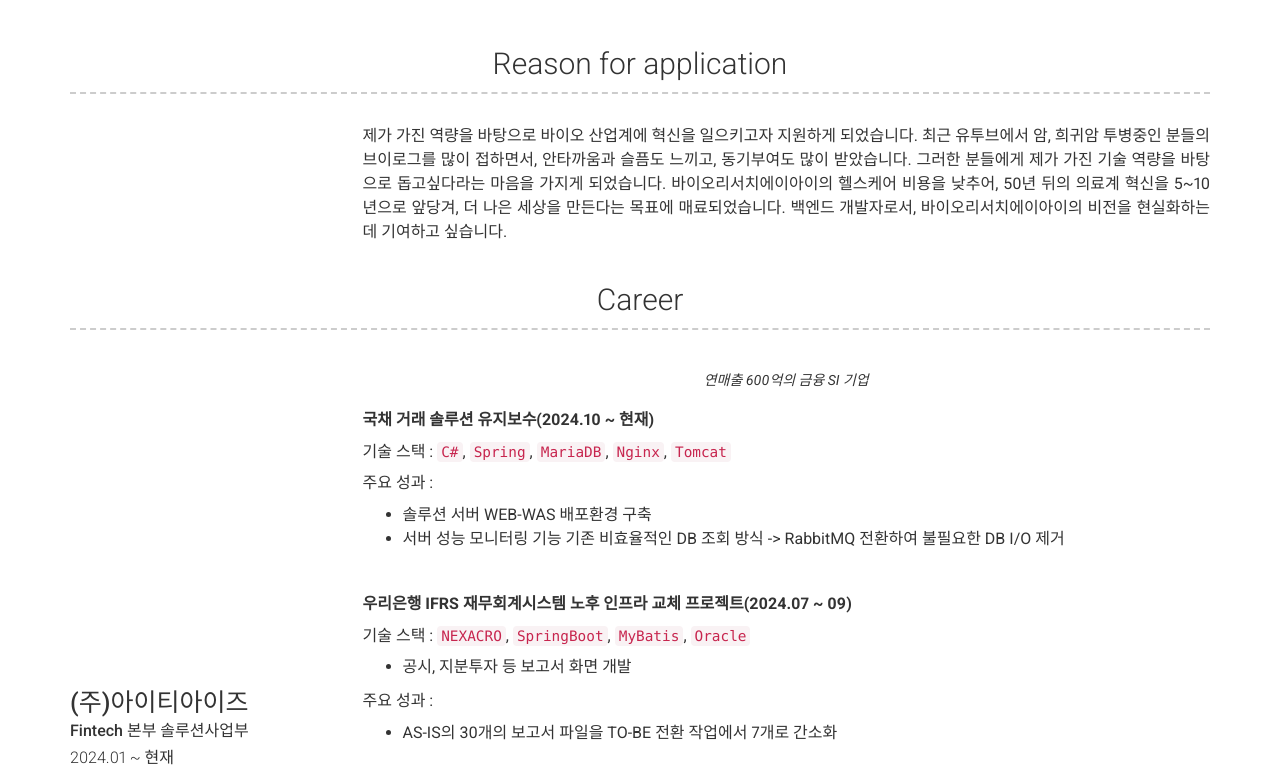
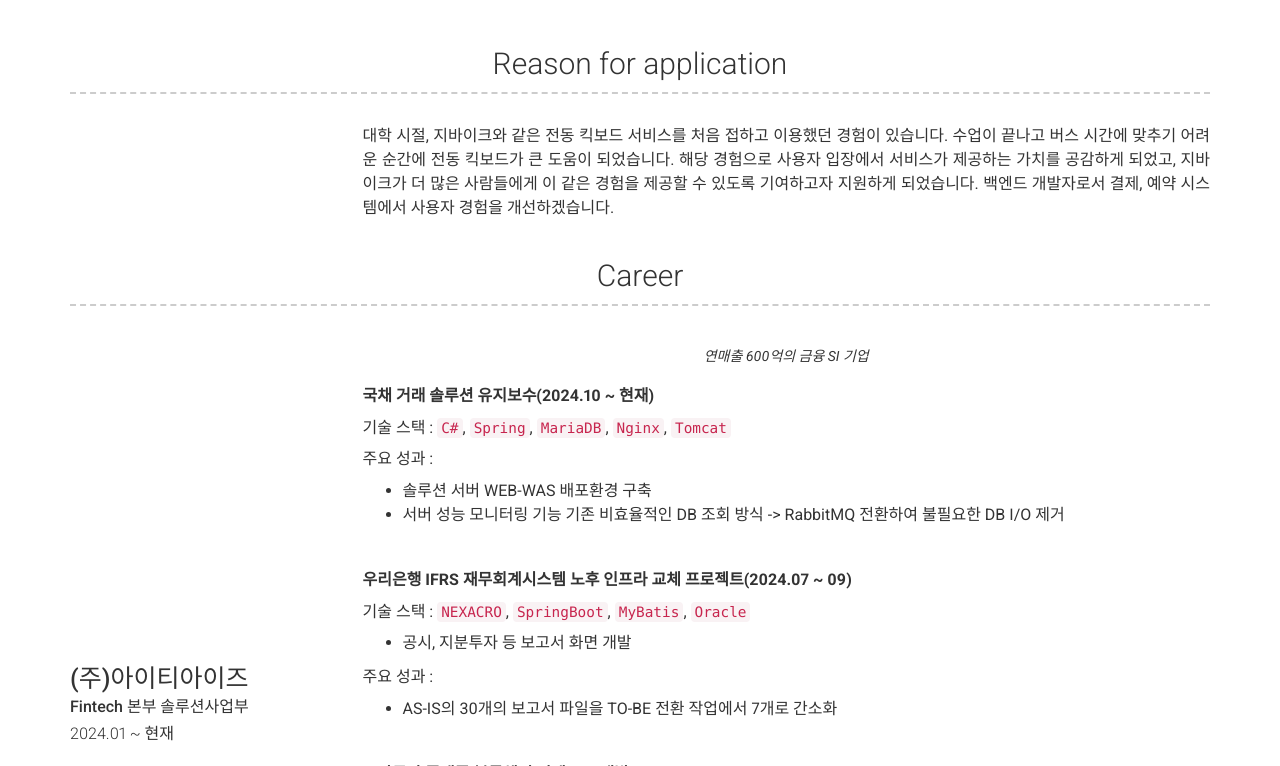
Before and after one commit to sungchulyun/sungchulyun.github.io, a Jekyll site: the page built from index.md, in a window 1280 px wide and 900 px high, scrolled down 372 px, cut to the strip 134-900 px from the top of the window. Built offline with Jekyll 4.4.1, drawn with Linux system fonts in a browser that asks for light colours; nearby versions of some CDN libraries.

Commit message:
refactor : 지원동기 수정

```diff
--- a/_config.yml
+++ b/_config.yml
@@ -57,11 +57,11 @@ content:
       - layout: left
         title:
         description: |
-          제가 가진 역량을 바탕으로 바이오 산업계에 혁신을 일으키고자 지원하게 되었습니다.
-          최근 유투브에서 암, 희귀암 투병중인 분들의 브이로그를 많이 접하면서, 안타까움과 슬픔도 느끼고, 동기부여도 많이 받았습니다.
-          그러한 분들에게 제가 가진 기술 역량을 바탕으로 돕고싶다라는 마음을 가지게 되었습니다.
-          바이오리서치에이아이의 헬스케어 비용을 낮추어, 50년 뒤의 의료계 혁신을 5~10년으로 앞당겨, 더 나은 세상을 만든다는 목표에 매료되었습니다.
-          백엔드 개발자로서, 바이오리서치에이아이의 비전을 현실화하는데 기여하고 싶습니다.
+          대학 시절, 지바이크와 같은 전동 킥보드 서비스를 처음 접하고 이용했던 경험이 있습니다.
+          수업이 끝나고 버스 시간에 맞추기 어려운 순간에 전동 킥보드가 큰 도움이 되었습니다.
+          해당 경험으로 사용자 입장에서 서비스가 제공하는 가치를 공감하게 되었고, 지바이크가 더 많은 사람들에게
+          이 같은 경험을 제공할 수 있도록 기여하고자 지원하게 되었습니다.
+          백엔드 개발자로서 결제, 예약 시스템에서 사용자 경험을 개선하겠습니다.
           <br>
   #경력
   - title: Career
```
